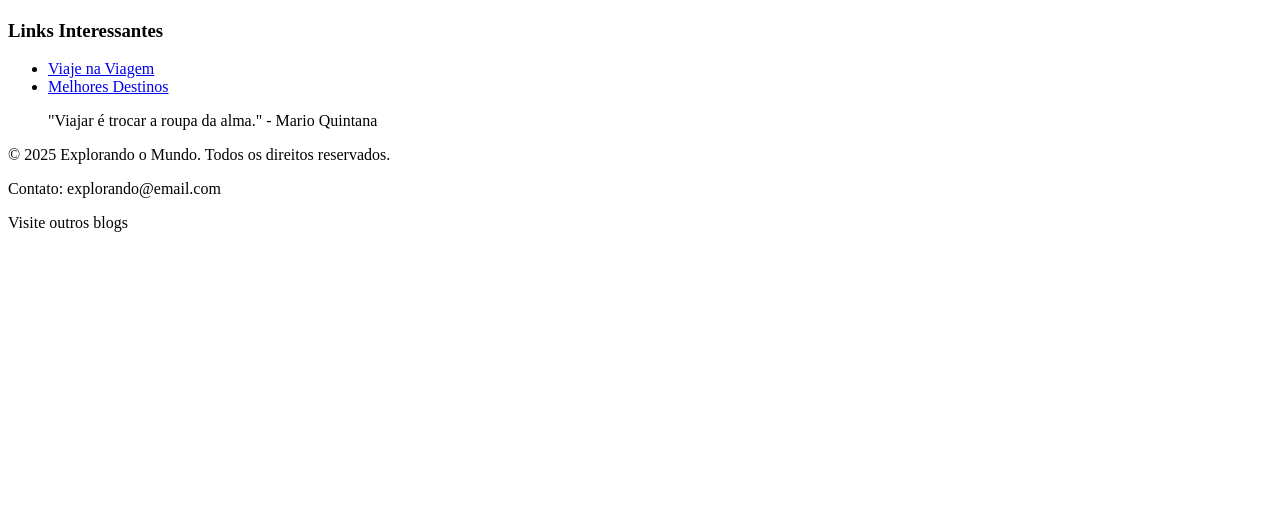
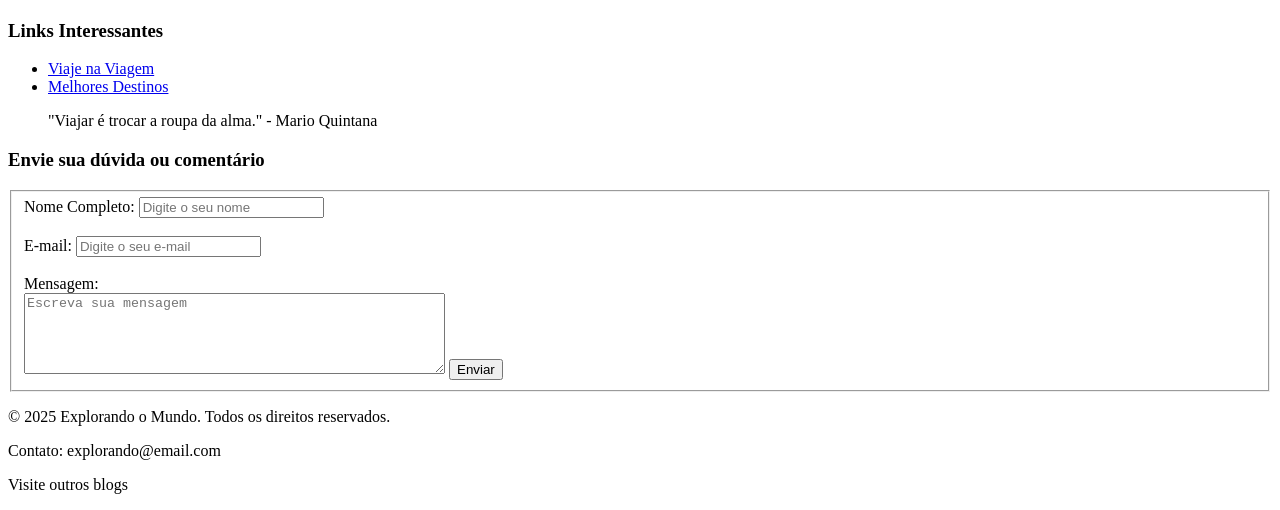
Before and after one commit to SaraCastilhos/explorando-o-mundo, a plain HTML site: page index.html in a window 1280 px wide. Shown: the part 1902-2412 px from the top of the page. Before the commit the page ends 2150 px from the top, so only its background shows below. Drawn offline with Linux system fonts and the light colour scheme.

Commit message:
Criar formulário
Criação do formulário

```diff
--- a/index.html
+++ b/index.html
@@ -83,6 +83,30 @@
         <blockquote cite="https://www.pensador.com/frase/MTM1NzM5Nw/">"Viajar é trocar a roupa da alma." - Mario Quintana</blockquote>
     </aside>
 
+    <!--Formulário de contato-->
+    <section id="contato">
+        <h3>Envie sua dúvida ou comentário</h3>
+        <form action="recebe_dados.php" method="get">
+            <fieldset>
+
+                <label for="name">Nome Completo:</label>
+                <input type="text" id="nome" name="nome" placeholder="Digite o seu nome" required>
+                <br><br>
+
+                <label for="email">E-mail:</label>
+                <input type="email" id="email" name="email" placeholder="Digite o seu e-mail" required>
+                <br><br>
+
+                <label for="mensagem">Mensagem:</label>
+                <br>
+                <textarea id="mensagem" name="mensagem" rows="5" placeholder="Escreva sua mensagem" required cols="50"></textarea>
+
+                <button type="submit">Enviar</button>
+            </fieldset>
+        </form>
+    </section>
+
+    <!--Rodapé-->
     <footer>
         <p>&copy; 2025 Explorando o Mundo. Todos os direitos reservados.</p>
         <p>Contato: explorando@email.com</p>
```
Also changed, not shown: 1 other file.
